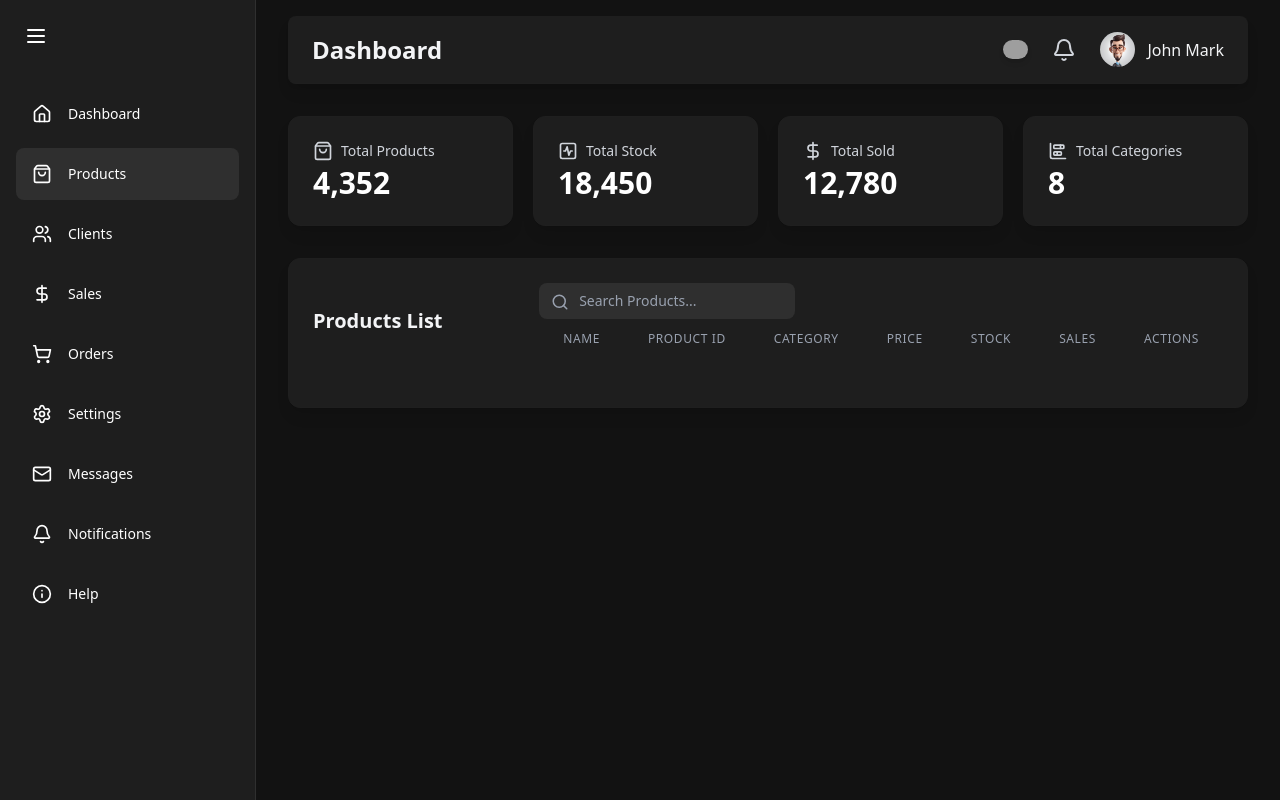
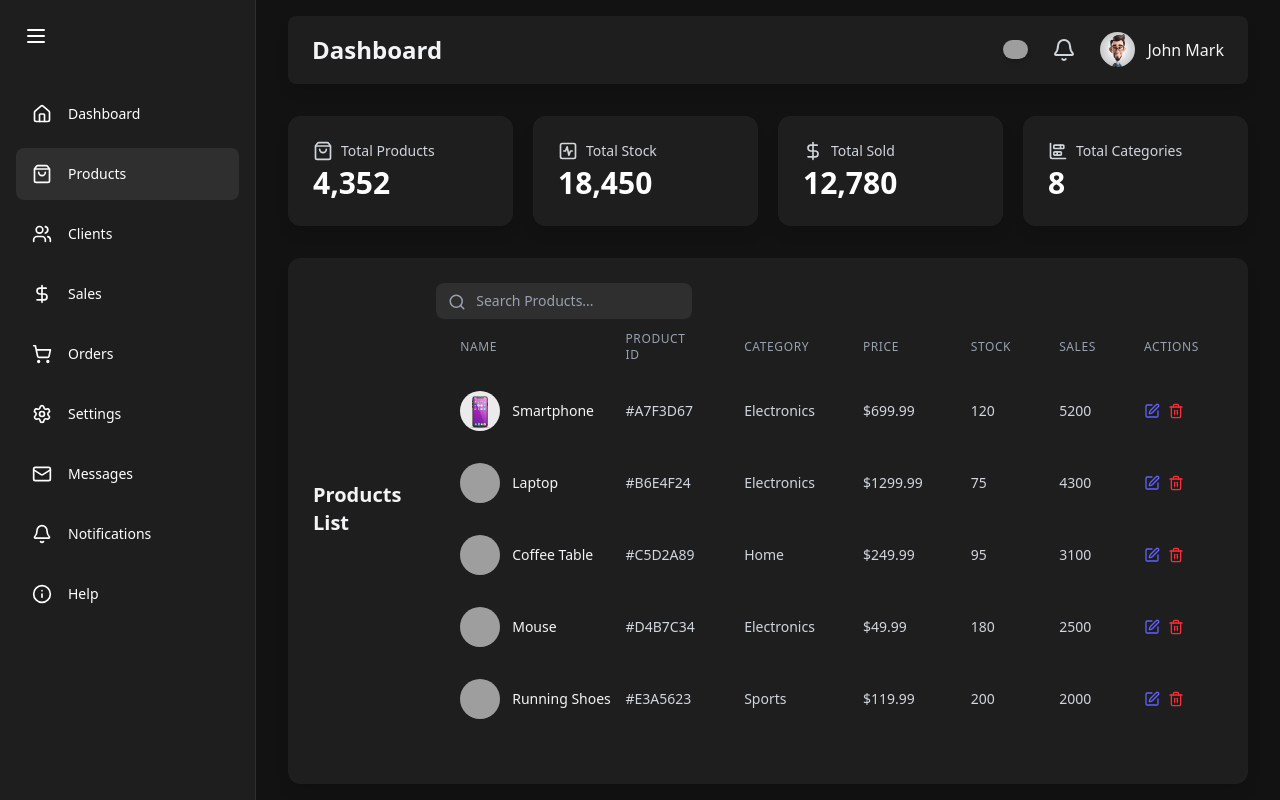
Before and after one commit to Gbolly-code/Admin-dashboard, a Next.js app: page /products in a window 1280 px wide. Built offline with nearby package versions, Linux system fonts and the light colour scheme; grey boxes are pictures that could not be loaded.

Commit message:
fixed the edit and trash button

```diff
--- a/components/ProductsTable.jsx
+++ b/components/ProductsTable.jsx
@@ -1,9 +1,10 @@
 "use client"
 
 import React, { useState } from 'react'
+import Image from 'next/image'
 import productData from "../public/data/data.json"
 import { motion } from 'framer-motion'
-import { Search } from 'lucide-react'
+import { Edit, Search, Trash2 } from 'lucide-react'
 
 
 const ProductsTable = () => {
@@ -45,11 +46,98 @@
                                 ))}
                             </tr>
                         </thead>
+                        <tbody className='divide-y divide-gray-700'>
+                            {products.map((product) => (
+                                <motion.tr
+                                key={product.id}
+                                initial={{ opacity: 0, y: 10 }}
+                                animate={{ opacity: 1, y: 0 }}
+                                transition={{ delay: 0.1, duration: 0.3 }}
+                                className='flex flex-col md:table-row mb-4 md:mb-0 border-b md:border-b-0
+                                border-gray-700 md:border-none p-2 md:p-0'>
+                                    <td className='md:hidden px-3 py-2'>
+                                        <div className='flex items-center justify-between'>
+                                            <div className='flex items-center'>
+                                                <Image src={product.image}
+                                                alt={product.name}
+                                                width={36}
+                                                height={36}
+                                                className="w-9 h-9 rounded-full"/>
+                                                <div className='ml-3'>
+                                                    <div className='text-sm font-medium text-gray-100'>
+                                                        {product.name}
+                                                    </div>
+                                                    <div className='text-xs text-gray-400'>ID: {product.id}
+                                                    </div>
+                                                </div>
+                                            </div>
+
+                                            <div className='flex space-x-1 -mt-1 -mr-1'>
+                                                <button className='text-indigo-500 hover:text-indigo-300'>
+                                                    <Edit size={16} />
+                                                </button>
+                                                <button className='text-red-500 hover:text-red-300'>
+                                                    <Trash2 size={16}/>
+                                                </button>
+                                            </div>
+                                        </div>
+                                        <div className='mt-2 text-xs text-gray-300'>
+                                            <div>Category: {product.category}</div>
+                                            {["Price", "Stock", "Sales"].map((field) => (
+                                                <div key={field}>
+                                                    <span className='capitalize'>{field}: </span>
+                                                    <span>{product[field.toLowerCase()]}</span>
+                                                </div>
+                                            ))}
+                                        </div>
+                                    </td>
+
+                                    {/* Desktop view */}
+                                    <td className='hidden md:table-cell px-6 py-4 whitespace-nowrap text-sm font-medium text-gray-100'>
+                                        <div className='flex items-center'>
+                                            <Image src={product.image}
+                                                alt={product.name}
+                                                width={40}
+                                                height={40}
+                                                className="w-10 h-10 rounded-full"/>
+                                            <div className='ml-3'>
+                                                <div className='text-sm font-medium text-gray-100'>
+                                                    {product.name}
+                                                </div>
+                                            </div>
+                                        </div>
+                                    </td>
+                                    <td className='hidden md:table-cell px-6 py-4 whitespace-nowrap text-sm text-gray-300'>
+                                        {product.id}
+                                    </td>
+                                    <td className='hidden md:table-cell px-6 py-4 whitespace-nowrap text-sm text-gray-300'>
+                                        {product.category}
+                                    </td>
+
+                                    {["price", "stock", "sales"].map((field) => (
+                                        <td key={field} className='hidden md:table-cell px-6 py-4 whitespace-nowrap text-sm text-gray-300'>
+                                            {field === "price" ? `$${product[field].toFixed(2)}`
+                                            : product[field]}
+                                        </td>
+                                    ))}
+
+                                    <td className='hidden md:table-cell px-6 py-4 whitespace-nowrap text-sm font-medium'>
+                                        <div className='flex space-x-2'>
+                                            <button className='text-indigo-500 hover:text-indigo-300'>
+                                                <Edit size={16} />
+                                            </button>
+                                            <button className='text-red-500 hover:text-red-300'>
+                                                <Trash2 size={16}/>
+                                            </button>
+                                        </div>
+                                    </td>
+                                </motion.tr>
+                            ))}
+                        </tbody>
                     </table>
                 </div>
             </div>
         </div>
-
     </motion.div>
   )
 }
```
